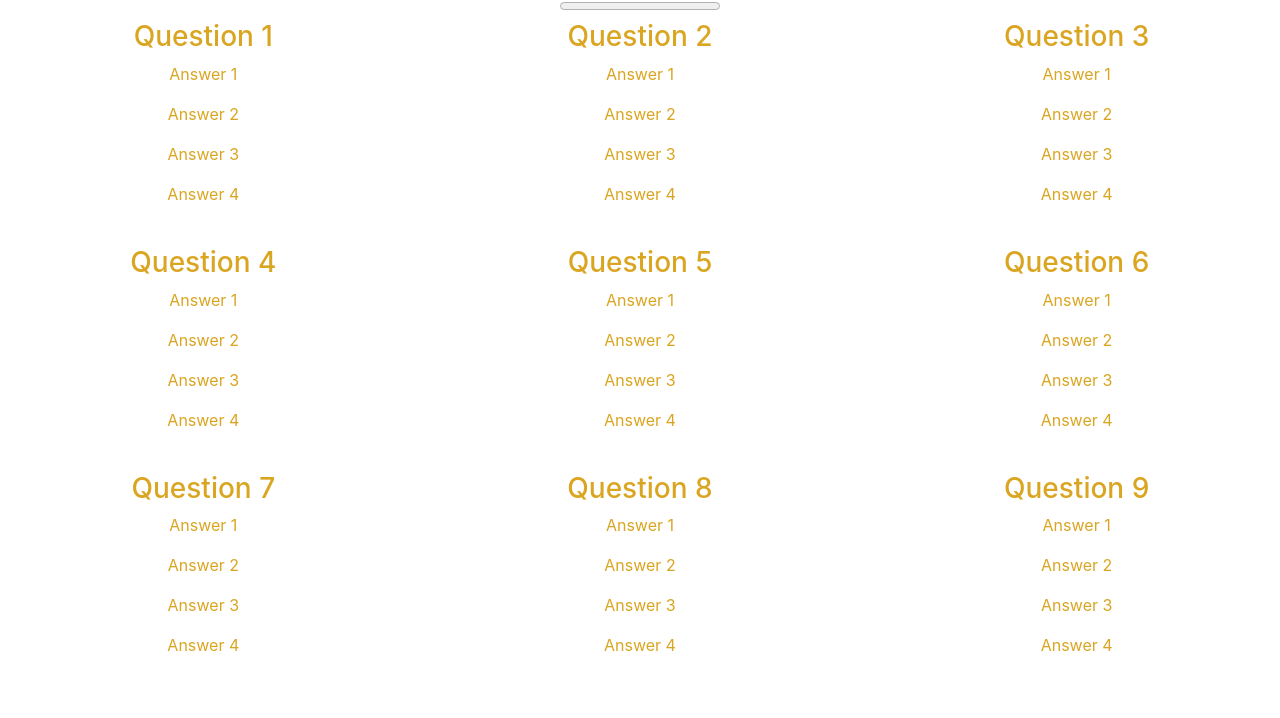
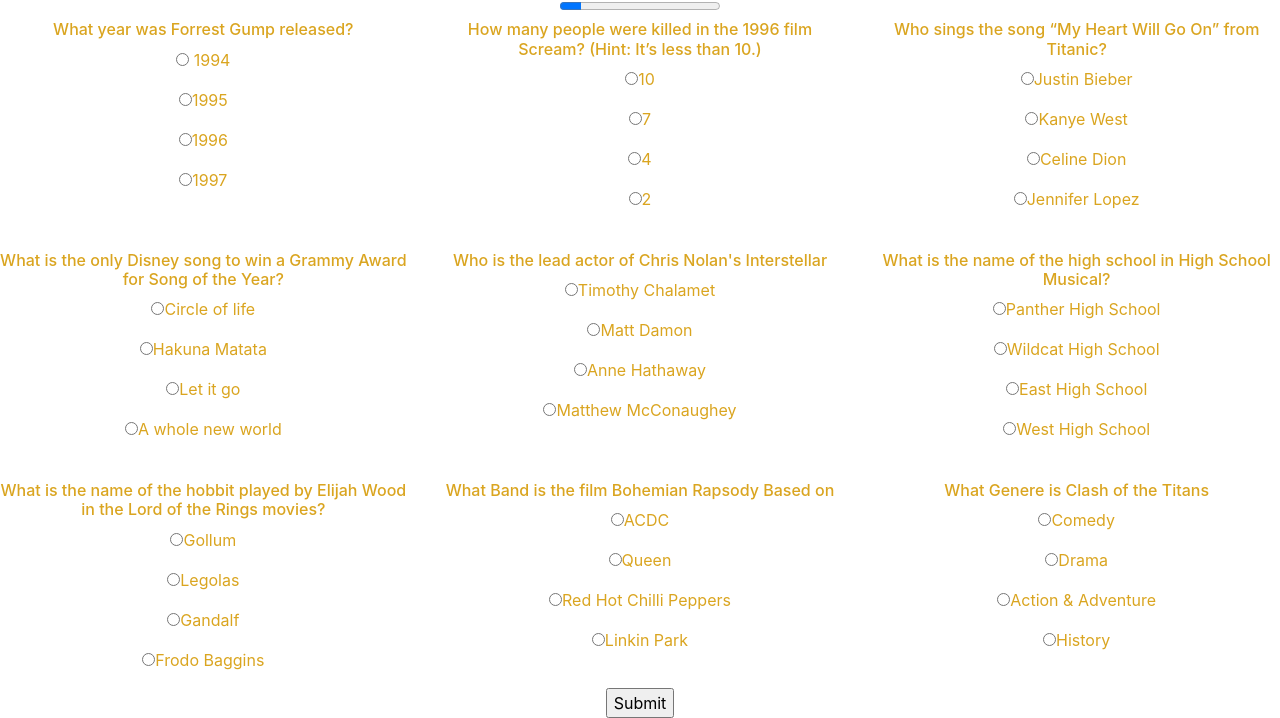
Before and after one commit to ericdahan8/TriviaGame, a plain HTML site: page Index.html in a window 1280 px wide. Shown: the part 106-824 px from the top of the page. Before the commit the page ends 800 px from the top, so only its background shows below. Drawn offline with nearby package versions, Linux system fonts and the light colour scheme.

Commit message:
Added the questions and a submit button. Added radiobuttons too

```diff
--- a/Assets/Javascript/app.js
+++ b/Assets/Javascript/app.js
@@ -3,15 +3,10 @@
 var timer = setInterval(function() {
   document.getElementById("progressBar").value = 30 - timeleft;
   timeleft -= 1;
-  if (timeleft <= 0) clearInterval(timer);
-}, 3000);
-
-var timeleft = 30;
-var timer = setInterval(function() {
   document.getElementById("countdown").innerHTML = timeleft + " seconds left";
-  timeleft -= 1;
   if (timeleft <= 0) {
     clearInterval(timer);
     document.getElementById("countdown").innerHTML = "Finished";
   }
-}, 3000);
+  if (timeleft <= 0) clearInterval(timer);
+}, 1000);
--- a/Index.html
+++ b/Index.html
@@ -30,74 +30,174 @@
 
     <div class="row">
       <div class="col-sm-4" style="color:goldenrod;text-align: center;">
-        <h3>Question 1</h3>
-        <p>Answer 1</p>
-        <p>Answer 2</p>
-        <p>Answer 3</p>
-        <p>Answer 4</p>
+        <h3 style="font-size: Medium;">What year was Forrest Gump released?</h3>
+        <p>
+          <input class="question1" type="radio" name="choice1" id="correct" />
+          1994
+        </p>
+        <p><input class="question1" type="radio" name="choice1" />1995</p>
+        <p><input class="question1" type="radio" name="choice1" />1996</p>
+        <p><input class="question1" type="radio" name="choice1" />1997</p>
       </div>
       <div class="col-sm-4" style="color:goldenrod; text-align: center;">
-        <h3>Question 2</h3>
-        <p>Answer 1</p>
-        <p>Answer 2</p>
-        <p>Answer 3</p>
-        <p>Answer 4</p>
+        <h3 style="font-size: Medium;">
+          How many people were killed in the 1996 film Scream? (Hint: It’s less
+          than 10.)
+        </h3>
+        <p><input class="question2" type="radio" name="choice2" />10</p>
+        <p>
+          <input class="question2" type="radio" name="choice2" id="correct" />7
+        </p>
+        <p><input class="question2" type="radio" name="choice2" />4</p>
+        <p>
+          <input class="question2" type="radio" name="choice2" name="choice" />2
+        </p>
       </div>
       <div class="col-sm-4" style="color:goldenrod; text-align: center;">
-        <h3>Question 3</h3>
-        <p>Answer 1</p>
-        <p>Answer 2</p>
-        <p>Answer 3</p>
-        <p>Answer 4</p>
+        <h3 style="font-size: Medium;">
+          Who sings the song “My Heart Will Go On” from Titanic?
+        </h3>
+        <p>
+          <input class="question3" type="radio" name="choice3" />Justin Bieber
+        </p>
+        <p><input class="question3" type="radio" name="choice3" />Kanye West</p>
+        <p>
+          <input
+            class="question3"
+            type="radio"
+            name="choice3"
+            id="correct"
+          />Celine Dion
+        </p>
+        <p>
+          <input class="question3" type="radio" name="choice3" />Jennifer Lopez
+        </p>
       </div>
     </div>
     <br />
     <div class="row">
       <div class="col-sm-4" style="color:goldenrod;text-align: center;">
-        <h3>Question 4</h3>
-        <p>Answer 1</p>
-        <p>Answer 2</p>
-        <p>Answer 3</p>
-        <p>Answer 4</p>
+        <h3 style="font-size: Medium;">
+          What is the only Disney song to win a Grammy Award for Song of the
+          Year?
+        </h3>
+        <p>
+          <input class="question4" type="radio" name="choice4" />Circle of life
+        </p>
+        <p>
+          <input class="question4" type="radio" name="choice4" />Hakuna Matata
+        </p>
+        <p><input class="question4" type="radio" name="choice4" />Let it go</p>
+        <p>
+          <input class="question4" type="radio" name="choice4" id="correct" />A
+          whole new world
+        </p>
       </div>
       <div class="col-sm-4" style="color:goldenrod; text-align: center;">
-        <h3>Question 5</h3>
-        <p>Answer 1</p>
-        <p>Answer 2</p>
-        <p>Answer 3</p>
-        <p>Answer 4</p>
+        <h3 style="font-size: Medium;">
+          Who is the lead actor of Chris Nolan's Interstellar
+        </h3>
+        <p>
+          <input class="question5" type="radio" name="choice5" />Timothy
+          Chalamet
+        </p>
+        <p><input class="question5" type="radio" name="choice5" />Matt Damon</p>
+        <p>
+          <input class="question5" type="radio" name="choice5" />Anne Hathaway
+        </p>
+        <p>
+          <input
+            class="question5"
+            type="radio"
+            name="choice5"
+            id="correct"
+          />Matthew McConaughey
+        </p>
       </div>
       <div class="col-sm-4" style="color:goldenrod; text-align: center;">
-        <h3>Question 6</h3>
-        <p>Answer 1</p>
-        <p>Answer 2</p>
-        <p>Answer 3</p>
-        <p>Answer 4</p>
+        <h3 style="font-size: Medium;">
+          What is the name of the high school in High School Musical?
+        </h3>
+        <p>
+          <input class="question6" type="radio" name="choice6" />Panther High
+          School
+        </p>
+        <p>
+          <input class="question6" type="radio" name="choice6" />Wildcat High
+          School
+        </p>
+        <p>
+          <input
+            class="question6"
+            type="radio"
+            name="choice6"
+            id="correct"
+          />East High School
+        </p>
+        <p></p>
+        <p>
+          <input class="question6" type="radio" name="choice6" />West High
+          School
+        </p>
       </div>
     </div>
     <br />
     <div class="row">
       <div class="col-sm-4" style="color:goldenrod;text-align: center;">
-        <h3>Question 7</h3>
-        <p>Answer 1</p>
-        <p>Answer 2</p>
-        <p>Answer 3</p>
-        <p>Answer 4</p>
+        <h3 style="font-size: Medium;">
+          What is the name of the hobbit played by Elijah Wood in the Lord of
+          the Rings movies?
+        </h3>
+        <p><input class="question7" type="radio" name="choice7" />Gollum</p>
+        <p><input class="question7" type="radio" name="choice7" />Legolas</p>
+        <p><input class="question7" type="radio" name="choice7" />Gandalf</p>
+        <p>
+          <input
+            class="question7"
+            type="radio"
+            name="choice7"
+            id="correct"
+          />Frodo Baggins
+        </p>
       </div>
       <div class="col-sm-4" style="color:goldenrod; text-align: center;">
-        <h3>Question 8</h3>
-        <p>Answer 1</p>
-        <p>Answer 2</p>
-        <p>Answer 3</p>
-        <p>Answer 4</p>
+        <h3 style="font-size: Medium;">
+          What Band is the film Bohemian Rapsody Based on
+        </h3>
+        <p>
+          <input
+            class="question8"
+            type="radio"
+            name="choice8"
+            id="correct"
+          />ACDC
+        </p>
+        <p><input class="question8" type="radio" name="choice8" />Queen</p>
+        <p>
+          <input class="question8" type="radio" name="choice8" />Red Hot Chilli
+          Peppers
+        </p>
+        <p>
+          <input class="question8" type="radio" name="choice8" />Linkin Park
+        </p>
       </div>
       <div class="col-sm-4" style="color:goldenrod; text-align: center;">
-        <h3>Question 9</h3>
-        <p>Answer 1</p>
-        <p>Answer 2</p>
-        <p>Answer 3</p>
-        <p>Answer 4</p>
+        <h3 style="font-size: Medium;">What Genere is Clash of the Titans</h3>
+        <p><input class="question9" type="radio" name="choice9" />Comedy</p>
+        <p><input class="question9" type="radio" name="choice9" />Drama</p>
+        <p>
+          <input
+            class="question9"
+            type="radio"
+            name="choice9"
+            id="correct"
+          />Action & Adventure</p>
+        </p>
+        <p><input class="question9" type="radio" name="choice9" />History</p>
       </div>
+    </div>
+    <div style="text-align: center;">
+      <input type="submit" value="Submit" />
     </div>
   </body>
 
```
